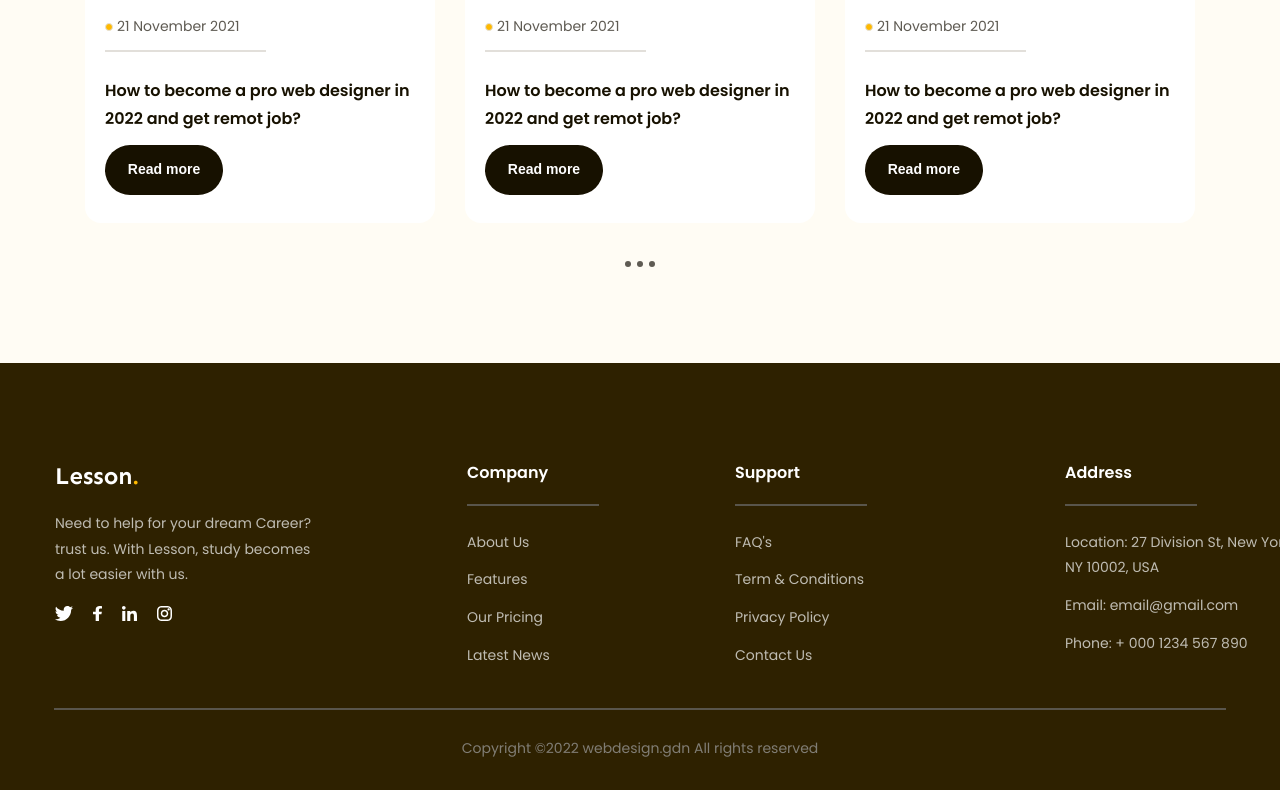
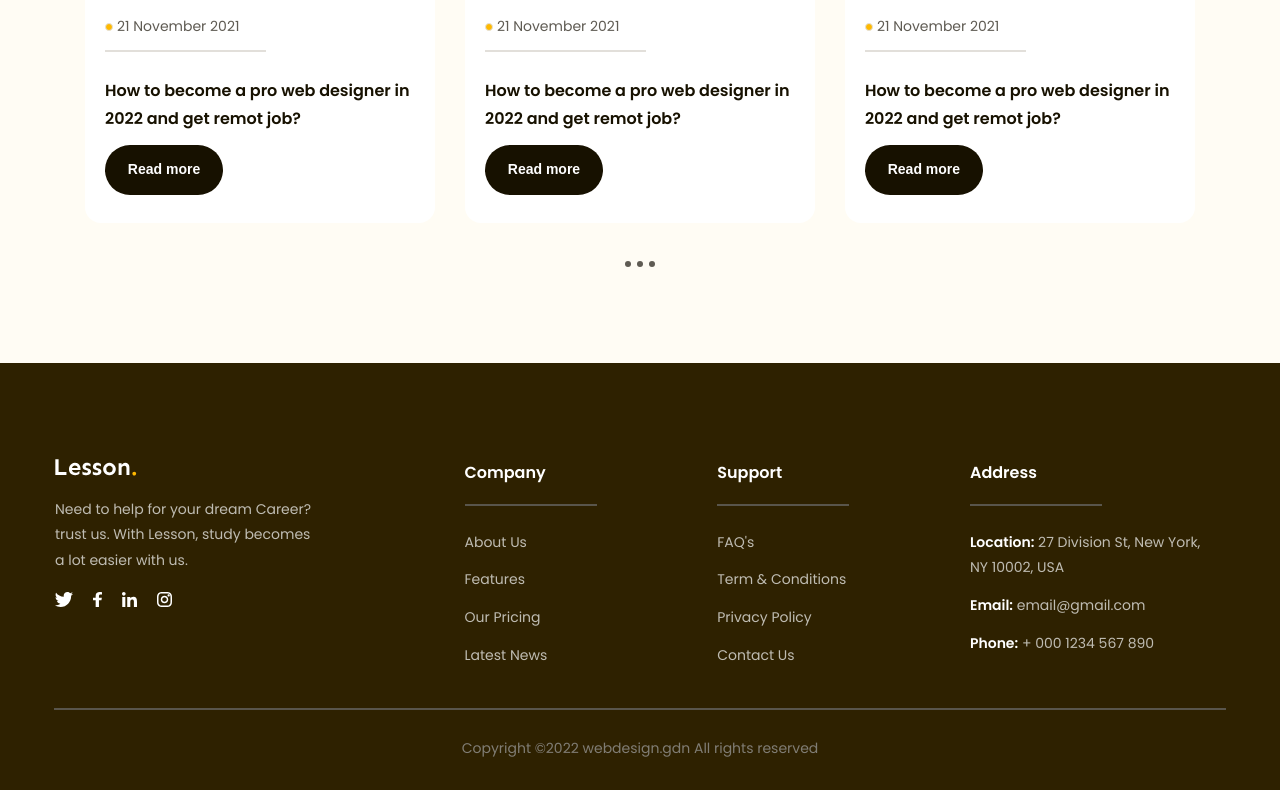
Before and after one commit to Desinorous/learnf8-htmlcss-02, a plain HTML site: page index.html in a window 1280 px wide. Shown: the part 4401-5191 px from the top of the page. Drawn offline with Linux system fonts and the light colour scheme.

Commit message:
fix footer

```diff
--- a/assets/styles/styles.css
+++ b/assets/styles/styles.css
@@ -747,20 +747,16 @@ a{
     display: flex;
 }
 
-.footer .logo{
+.footer .info strong{
     color: #FFF;
-    font-family: var(--font-heading2);
-    font-size: 2.4rem;
-    font-weight: 700;
-    line-height: 1.42;
+    font-family: var(--font-heading1);
+    font-size: 1.4rem;
+    font-weight: 600;
+    line-height: 1.85; /* 185.714% */
 }
 
-.footer .logo b{
-    color: #FFB900;
-    font-family: var(--font-heading2);
-    font-size: 2.4rem;
-    font-weight: 700;
-    line-height: 3.4rem;
+.footer .info .address ul li:first-of-type{
+    max-width: 231px;
 }
 
 .footer .contact .desc{
@@ -770,7 +766,7 @@ a{
     font-size: 1.4rem;
     font-weight: 400;
     line-height: 1.85; /* 185.714% */
-    min-width: 267px;
+    max-width: 267px;
 }
 
 .footer .contact .social{
@@ -801,19 +797,12 @@ a{
     line-height: 1.85; /* 185.714% */
 }
 
-.footer .company{
-    margin-left: 145px;
-    min-width: 90px;
+.footer .info .column{
+    width: 21.6%;
 }
 
-.footer .support{
-    margin-left: 178px;
-    min-width: 130px;
-}
-
-.footer .address{
-    margin-left: 200px;
-    min-width: 230px;
+.footer .info .contact{
+    width: 35%;
 }
 
 .footer .title::after{
--- a/index.html
+++ b/index.html
@@ -448,8 +448,8 @@
         <div class="content">
             <div class="body">
                 <div class="info">
-                    <div class="contact">
-                        <a href="#" class="logo"><p>Lesson<b>.</b></p></a>
+                    <div class="column contact">
+                        <a href="#" class="logo"><img src="./assets/img/logo2.svg" alt="lesson logo"></a>
                         <p class="desc">Need to help for your dream Career? trust us. With Lesson, study becomes a lot easier with us.</p>
 
                         <div class="social">
@@ -460,7 +460,7 @@
                         </div>
                     </div>
 
-                    <div class="company">
+                    <div class="column company">
                         <h3 class="title">Company</h3>
                         <ul>
                             <li><a href="!#">About Us</a></li>
@@ -470,7 +470,7 @@
                         </ul>
                     </div>
 
-                    <div class="support">
+                    <div class="column support">
                         <h3 class="title">Support</h3>
                         <ul>
                             <li><a href="!#">FAQ's</a></li>
@@ -486,17 +486,17 @@
                         </ul>
                     </div>
 
-                    <div class="address">
+                    <div class="column address">
                         <h3 class="title">Address</h3>
                         <ul>
                             <li>
-                                <p><b>Location:</b> 27 Division St, New York, NY 10002, USA</p>
+                                <p><strong>Location:</strong> 27 Division St, New York, NY 10002, USA</p>
                             </li>
                             <li>
-                                <p><b>Email:</b> email@gmail.com</p>
+                                <p><strong>Email:</strong> email@gmail.com</p>
                             </li>
                             <li>
-                                <p><b>Phone:</b> + 000 1234 567 890</p>
+                                <p><strong>Phone:</strong> + 000 1234 567 890</p>
                             </li>
                         </ul>
                     </div>
```
Also changed, not shown: assets/img/logo2.svg (added).
